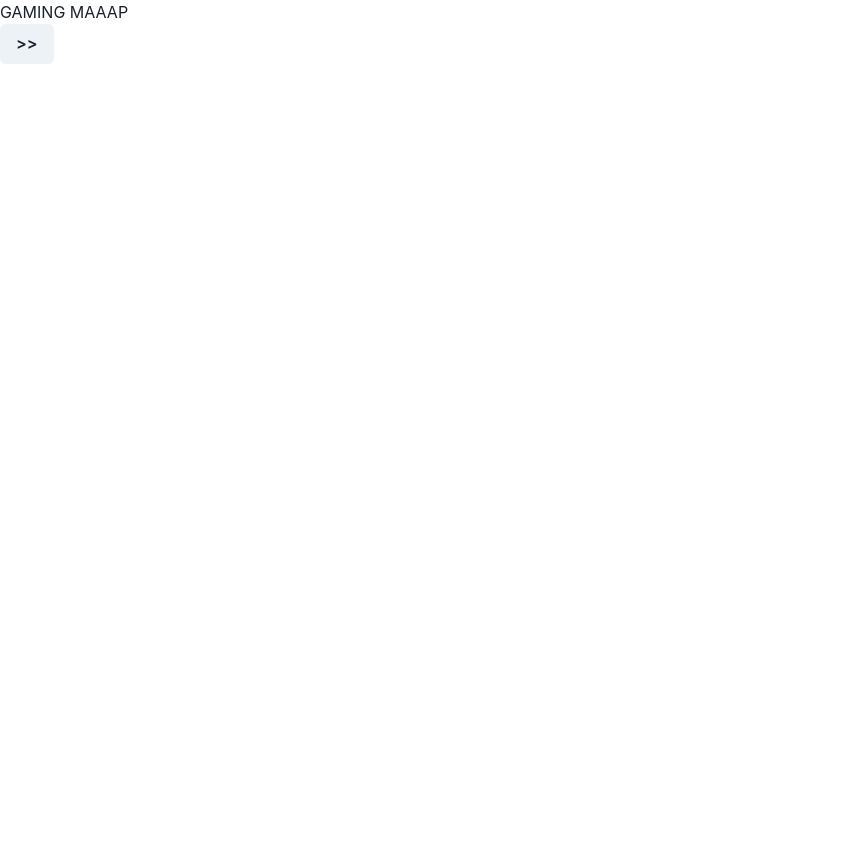
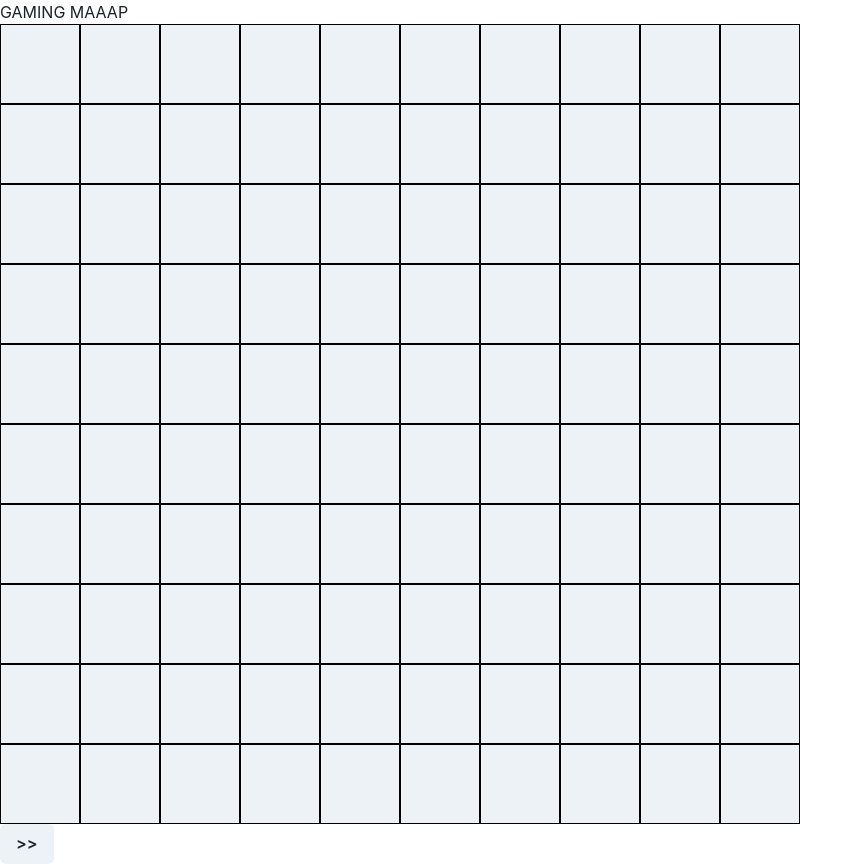
Before and after one commit to xerstom/SP_Autobattler, a Next.js app: page / in a window 1280 px wide. Shown: the whole page, without its empty margins (0-863 px from the left). Before the commit the page ends 800 px from the top, so only its background shows below. Built offline with nearby package versions, Linux system fonts and the light colour scheme.

Commit message:
feat: merge grid inside main component

```diff
--- a/src/components/GamingMap/GamingMap.jsx
+++ b/src/components/GamingMap/GamingMap.jsx
@@ -1,10 +1,13 @@
 import PropTypes from "prop-types";
 import React from "react";
 
+import Grid from "./Grid/Grid.jsx";
+
 const GamingMap = props => (
-	<div>
+	<>
 		GAMING MAAAP
-	</div>
+		<Grid columns={10} rows={10}></Grid>
+	</>
 );
 
 GamingMap.propTypes = {
```
Also changed, not shown: src/components/GamingMap/Grid/Box/Box.css (added), src/components/GamingMap/Grid/Box/Box.jsx (renamed from src/components/Grid/Box/Box.jsx), src/components/GamingMap/Grid/Grid.css (added), src/components/GamingMap/Grid/Grid.jsx (renamed from src/components/Grid/Grid.jsx).
